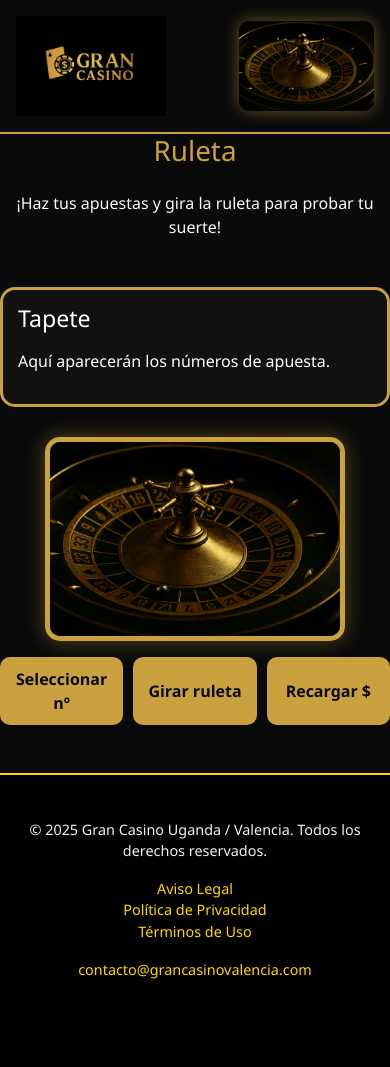
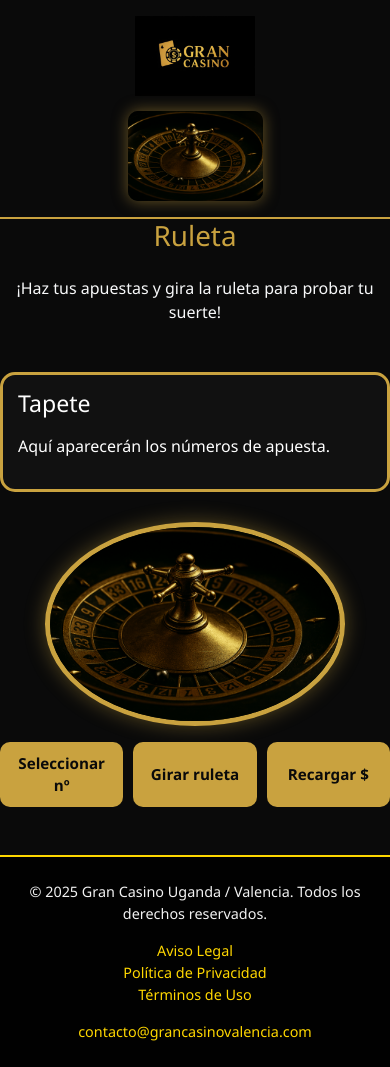
Before and after one commit to saimonfiles06/proyectoFinal, a PHP site: page /juegos/ruleta.html in a window 390 px wide. Before the commit the page ends 979 px from the top, so only its background shows below. Run offline with PHP 8.4, Linux system fonts and the light colour scheme.

Commit message:
responsive

```diff
--- a/css/estilos.css
+++ b/css/estilos.css
@@ -8,6 +8,10 @@ header {
   background-color: #0a0a0a;
   border-bottom: 2px solid #c9a23f;
   padding: 15px 30px;
+  display: flex;
+  justify-content: space-between;
+  align-items: center;
+  flex-wrap: wrap;
 }
 
 .header-ruleta {
@@ -183,48 +188,15 @@ header {
   background-color: #e1be58;
 }
 
-footer {
-  background-color: #0a0a0a;
-  border-top: 2px solid #c9a23f;
-  color: #bbb;
-  text-align: center;
-  padding: 20px 10px;
-  margin-top: 40px;
-  font-size: 0.9rem;
-}
-
-/* Imagen de ruleta */
-.ruleta-img {
-  max-height: 300px;
-  object-fit: cover;
-  border-radius: 15px;
-  box-shadow: 0 0 20px rgba(201, 162, 63, 0.4);
-}
-
-/* Borde dorado */
-.border-gold {
-  border-color: #c9a23f !important;
-}
-
-/* Zona del juego */
-.ruleta-game-area {
-  background-color: #111;
-  border-radius: 20px;
-  color: #c9a23f;
-  min-height: 200px;
-}
-
-/* ===== Tragaperras - Estética completa ===== */
+/* ===== Tragaperras ===== */
 .slots-game-area {
   display: flex;
   justify-content: space-between;
   gap: 20px;
   margin-top: 30px;
   flex-wrap: wrap;
-  /* Para que en móviles se apilen */
 }
 
-/* Explicación de ganancias (izquierda) */
 .slots-explanation {
   flex: 1;
   min-width: 180px;
@@ -456,26 +374,86 @@ footer {
   color: #ff4d4d;
 }
 
-.footer-logo {
-  width: 120px;
-  height: auto;
-  filter: drop-shadow(0 0 5px rgba(255, 215, 0, 0.3));
+/* ======= RESPONSIVE DESIGN ======= */
+
+/* 📱 Móvil */
+@media (max-width: 768px) {
+  header {
+    flex-direction: column;
+    text-align: center;
+    gap: 15px;
+  }
+
+  .navbar-brand img {
+    height: 80px;
+  }
+
+  .main-ruleta,
+  .slots-game-area,
+  .carrera-game-area {
+    flex-direction: column;
+    align-items: center;
+  }
+
+  .tapete,
+  .ruleta-container,
+  .slots-explanation,
+  .slots-interface,
+  .slots-winnings,
+  .carrera-columna {
+    width: 100%;
+    max-width: 400px;
+  }
+
+  .botones-fila {
+    flex-direction: column;
+    align-items: center;
+  }
+
+  .btn-ruleta,
+  .btn-slots,
+  .btn-blackjack,
+  .btn-carrera {
+    width: 100%;
+    font-size: 0.95rem;
+  }
+
+  footer {
+    font-size: 0.8rem;
+  }
 }
 
-.footer ul {
-  padding: 0;
-  margin: 0;
-  list-style: none;
+/* 💻 Tablet (horizontal o vertical) */
+@media (min-width: 769px) and (max-width: 1024px) {
+  header {
+    padding: 10px 20px;
+  }
+
+  .main-ruleta,
+  .slots-game-area,
+  .carrera-game-area {
+    flex-wrap: wrap;
+    justify-content: center;
+    gap: 25px;
+  }
+
+  .tapete,
+  .ruleta-container,
+  .slots-explanation,
+  .slots-interface,
+  .slots-winnings,
+  .carrera-columna {
+    flex: 1 1 45%;
+    max-width: 45%;
+  }
+
+  .ruleta-img {
+    width: 250px;
+  }
+
+  .btn-ruleta,
+  .btn-slots,
+  .btn-carrera {
+    font-size: 1rem;
+  }
 }
-
-.social-icons a {
-  color: #ffd700;
-  font-size: 1.5rem;
-  margin: 0 10px;
-  transition: transform 0.3s ease, color 0.3s ease;
-}
-
-.social-icons a:hover {
-  color: #ff4d4d;
-  transform: scale(1.2);
-}
```
Also changed, not shown: other parts of css/estilos.css (+24 -77 lines).
